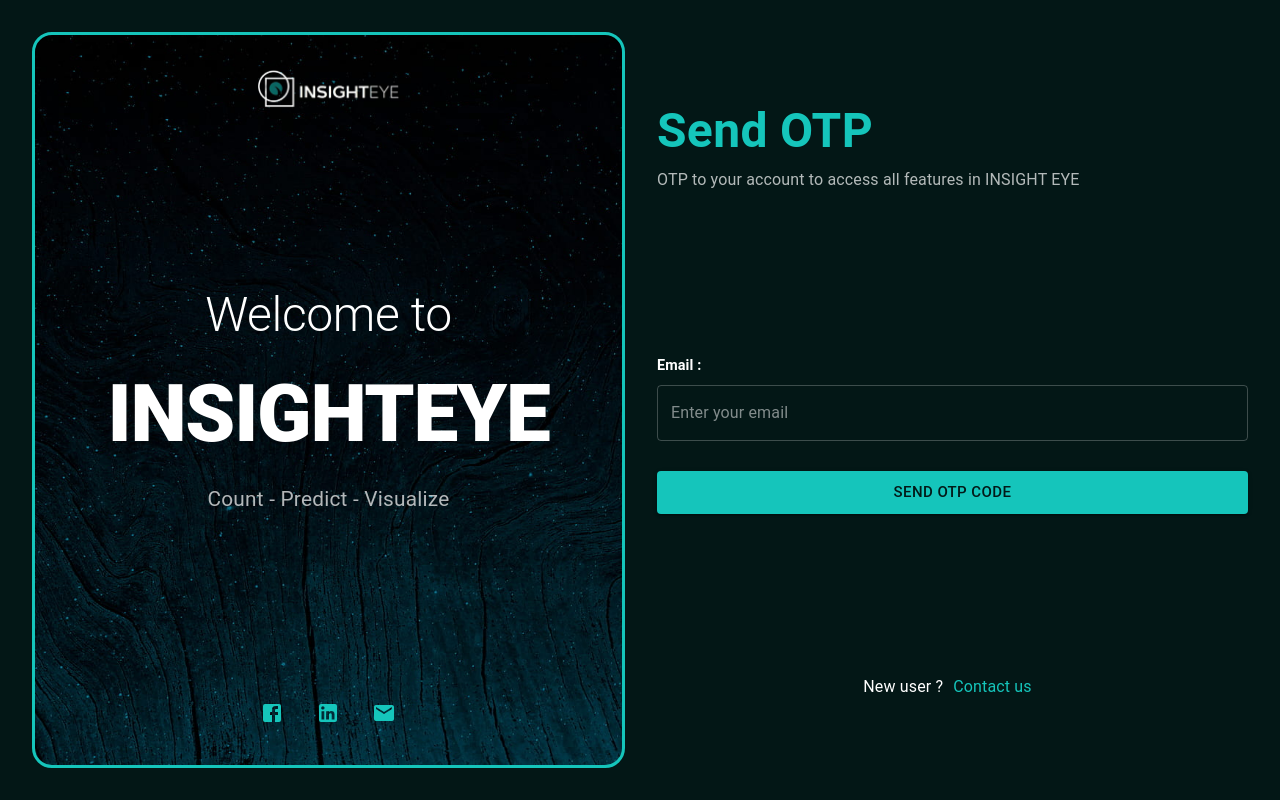
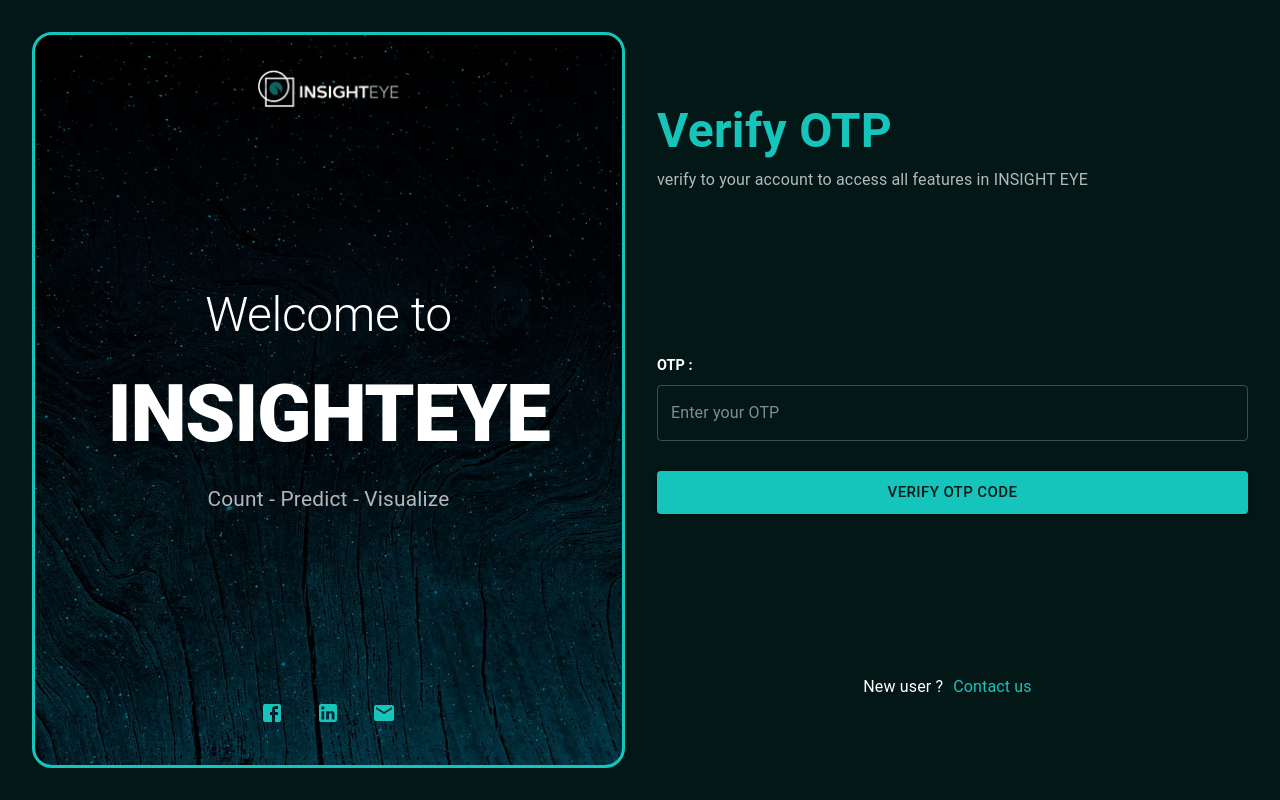
Before and after one commit to randa-11295/Insight-eye, a React (Create React App) app: page /otp in a window 1280 px wide. Built offline with nearby package versions, Linux system fonts and the light colour scheme; what chartjs-plugin-datalabels would draw is missing.

Commit message:
handle verify otp

```diff
--- a/src/Pages/auth/Otp.js
+++ b/src/Pages/auth/Otp.js
@@ -9,7 +9,7 @@ import { baseURL } from "../../utils/StaticVariables";
 import * as Yup from "yup";
 
 const OTP = () => {
-  const [otpSent, setOtpSent] = useState(false);
+  const [otpSent, setOtpSent] = useState("verify");
   const [loading, setLoading] = useState(false);
   const setSnackAlert = useSetRecoilState(snackAlertState);
 
@@ -31,7 +31,7 @@ const OTP = () => {
 
   const sendOTPFormik = useFormik({
     initialValues: {
-      email: "",
+      email: "randa.mohamed1295@gmail.com",
     },
     validationSchema: Yup.object({
       email: Yup.string()
@@ -65,15 +65,14 @@ const OTP = () => {
 
     onSubmit: (values) => {
       setLoading(true);
-
       axios
-        .post(baseURL + "verify-otp", {
+        .post(baseURL + "otp/verify-otp", {
           email: sendOTPFormik.values.email,
           otp: values.OTP,
-          expiration: "600",
+          expiration: "20000",
         })
         .then((response) => {
-          console.log("don" ,response.data.message);
+          console.log("done" ,response.data.message);
           setOtpSent("verify");
           showSuccess();
         })
```
